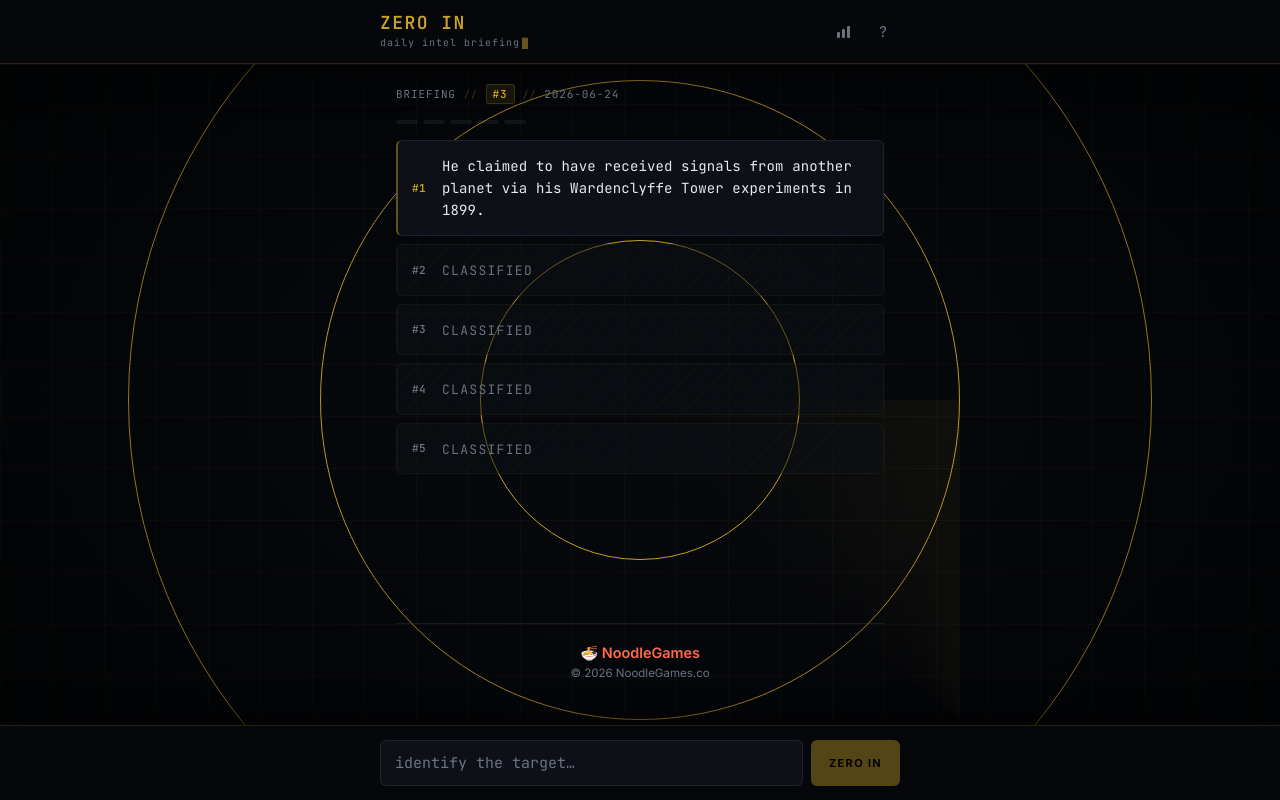
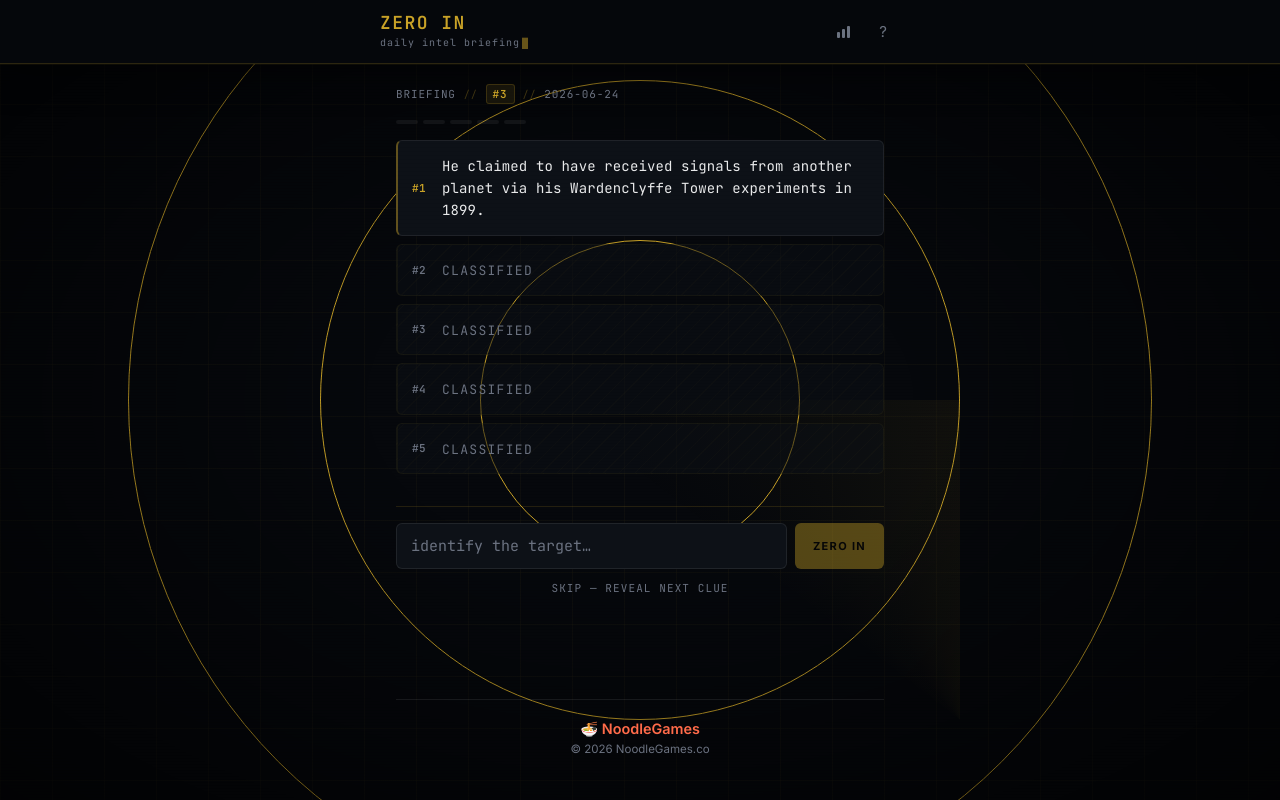
Before and after one commit to balexandr/zero_in, a React (Vite) app: page / in a window 1280 px wide. Built offline with nearby package versions, Linux system fonts and the light colour scheme.

Commit message:
Make some slight changes to footer and input style

```diff
--- a/src/App.jsx
+++ b/src/App.jsx
@@ -11,7 +11,7 @@ export default function App() {
   const {
     puzzle, puzzleNumber, dateKey,
     guesses, cluesRevealed, gameStatus, initialized, shaking,
-    winClue, score, submitGuess, generateShareText,
+    winClue, score, submitGuess, skipGuess, generateShareText,
     maxGuesses, maxClues,
   } = useGameState();
 
@@ -111,6 +111,7 @@ export default function App() {
                 const guess = guesses[i];
                 let cls = styles.attempt;
                 if (guess?.correct) cls += ` ${styles.attemptCorrect}`;
+                else if (guess?.skipped) cls += ` ${styles.attemptSkipped}`;
                 else if (guess) cls += ` ${styles.attemptWrong}`;
                 else if (i < guesses.length) cls += ` ${styles.attemptUsed}`;
                 return <span key={i} className={cls} />;
@@ -132,19 +133,15 @@ export default function App() {
             {guesses.length > 0 && (
               <div className={styles.guessHistory}>
                 {guesses.map((g, i) => (
-                  <div key={i} className={`${styles.guessRow} ${g.correct ? styles.guessCorrect : styles.guessWrong}`}>
-                    <span className={styles.guessIcon}>{g.correct ? '✓' : '✗'}</span>
-                    <span>{g.text}</span>
+                  <div key={i} className={`${styles.guessRow} ${g.correct ? styles.guessCorrect : g.skipped ? styles.guessSkipped : styles.guessWrong}`}>
+                    <span className={styles.guessIcon}>{g.correct ? '✓' : g.skipped ? '—' : '✗'}</span>
+                    <span>{g.skipped ? 'skipped' : g.text}</span>
                   </div>
                 ))}
               </div>
             )}
-          </>
-        )}
-        {footer}
-      </main>
 
-      {puzzle && gameStatus === 'playing' && (
+            {gameStatus === 'playing' && (
               <div className={styles.inputArea}>
                 <form className={styles.inputInner} onSubmit={handleSubmit}>
                   <input
@@ -166,8 +163,19 @@ export default function App() {
                     zero in
                   </button>
                 </form>
+                <button
+                  type="button"
+                  className={styles.skipBtn}
+                  onClick={() => { skipGuess(); setInput(''); inputRef.current?.focus(); }}
+                >
+                  skip — reveal next clue
+                </button>
               </div>
             )}
+          </>
+        )}
+        {footer}
+      </main>
 
       {showHelp && <HowToPlay onClose={() => setShowHelp(false)} />}
       {showStats && <StatsScreen stats={stats} winPct={winPct} onClose={() => setShowStats(false)} />}
--- a/src/App.module.css
+++ b/src/App.module.css
@@ -147,7 +147,7 @@
   max-width: 520px;
   width: 100%;
   margin: 0 auto;
-  padding: 20px 16px 100px;
+  padding: 20px 16px 24px;
   display: flex;
   flex-direction: column;
   gap: 0;
@@ -204,6 +204,7 @@
 
 .attemptUsed    { background: rgba(201, 162, 39, 0.35); }
 .attemptWrong   { background: rgba(239, 68, 68, 0.5); }
+.attemptSkipped { background: rgba(120, 120, 140, 0.4); }
 .attemptCorrect { background: rgba(34, 197, 94, 0.5); }
 
 /* ── Clue cards container ─────────────────────── */
@@ -240,6 +241,14 @@
   color: #fc8181;
 }
 
+.guessSkipped {
+  background: rgba(120, 120, 140, 0.05);
+  border: 1px solid rgba(120, 120, 140, 0.15);
+  border-left: 3px solid rgba(120, 120, 140, 0.4);
+  color: var(--text-muted);
+  font-style: italic;
+}
+
 .guessCorrect {
   background: rgba(34, 197, 94, 0.06);
   border: 1px solid rgba(34, 197, 94, 0.15);
@@ -254,21 +263,13 @@
 
 /* ── Input area ───────────────────────────────── */
 .inputArea {
-  position: fixed;
-  bottom: 0;
-  left: 0;
-  right: 0;
-  z-index: 20;
-  background: rgba(6, 8, 12, 0.98);
-  backdrop-filter: blur(12px);
+  width: 100%;
+  padding: 16px 0 0;
   border-top: 1px solid rgba(201, 162, 39, 0.16);
-  box-shadow: 0 -4px 32px rgba(0, 0, 0, 0.7), 0 -1px 0 rgba(201, 162, 39, 0.05);
-  padding: 14px 16px;
+  margin-top: 8px;
 }
 
 .inputInner {
-  max-width: 520px;
-  margin: 0 auto;
   display: flex;
   gap: 8px;
 }
@@ -320,6 +321,24 @@
 
 .submitBtn:disabled { opacity: 0.4; cursor: not-allowed; }
 
+.skipBtn {
+  display: block;
+  margin: 8px auto 0;
+  background: none;
+  border: none;
+  font-family: var(--font-mono);
+  font-size: 11px;
+  letter-spacing: 0.1em;
+  color: var(--text-muted);
+  text-transform: uppercase;
+  cursor: pointer;
+  padding: 4px 8px;
+  border-radius: 4px;
+  transition: color 0.15s;
+}
+
+.skipBtn:hover { color: var(--amber); }
+
 /* ── No puzzle state ──────────────────────────── */
 .noPuzzle {
   flex: 1;
--- a/src/hooks/useGameState.js
+++ b/src/hooks/useGameState.js
@@ -97,6 +97,20 @@ export function useGameState() {
     return { result: 'wrong' };
   }, [puzzle, gameStatus, guesses, cluesRevealed]);
 
+  const skipGuess = useCallback(() => {
+    if (!puzzle || gameStatus !== 'playing') return;
+    if (guesses.length >= MAX_GUESSES) return;
+
+    const newGuesses = [...guesses, { text: null, correct: false, skipped: true }];
+    const nextCluesRevealed = Math.min(cluesRevealed + 1, MAX_CLUES);
+    setCluesRevealed(nextCluesRevealed);
+    setGuesses(newGuesses);
+
+    if (newGuesses.length >= MAX_GUESSES) {
+      setGameStatus('lost');
+    }
+  }, [puzzle, gameStatus, guesses, cluesRevealed]);
+
   const winClue = gameStatus === 'won'
     ? guesses.findIndex(g => g.correct) + 1
     : null;
@@ -110,9 +124,10 @@ export function useGameState() {
     const guessDisplay = won ? `${totalGuesses}/${MAX_GUESSES}` : 'X/5';
     const squares = Array.from({ length: MAX_GUESSES }, (_, i) => {
       if (i >= totalGuesses) return '⬜';
+      if (guesses[i].skipped) return '⬛';
       return guesses[i].correct ? '🟩' : '🟥';
     }).join('');
-    return `Zero In #${puzzleNumber} 🎯 ${guessDisplay}\n${squares}\nnoodlegames.co`;
+    return `Zero In #${puzzleNumber} ${guessDisplay}\n${squares}`;
   }, [puzzle, guesses, gameStatus, puzzleNumber]);
 
   return {
@@ -127,6 +142,7 @@ export function useGameState() {
     winClue,
     score,
     submitGuess,
+    skipGuess,
     generateShareText,
     maxGuesses: MAX_GUESSES,
     maxClues: MAX_CLUES,
```
Also changed, not shown: 5 other files (tests, documents, lock files or other folders). Lines whose indentation alone changed are shown as unchanged.
